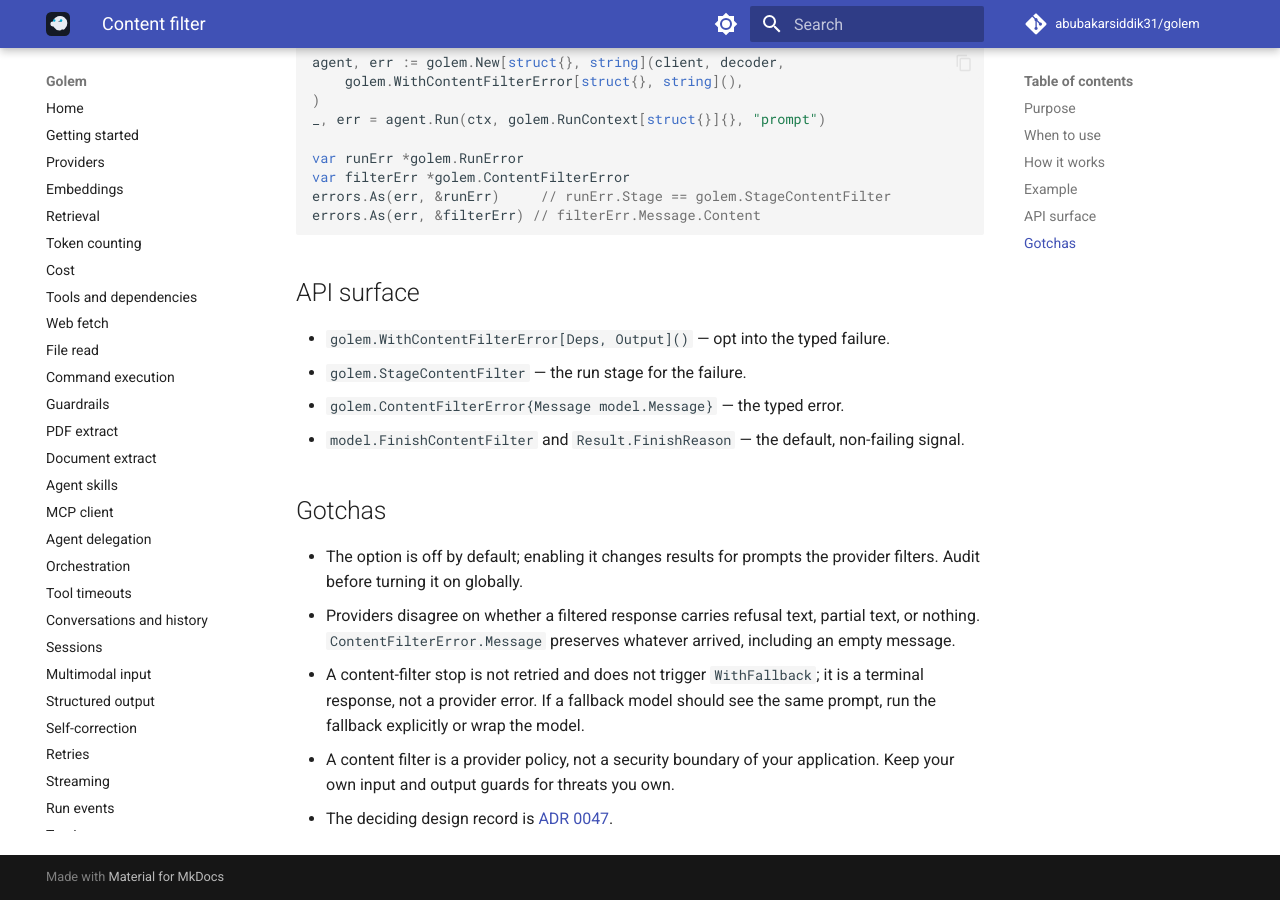
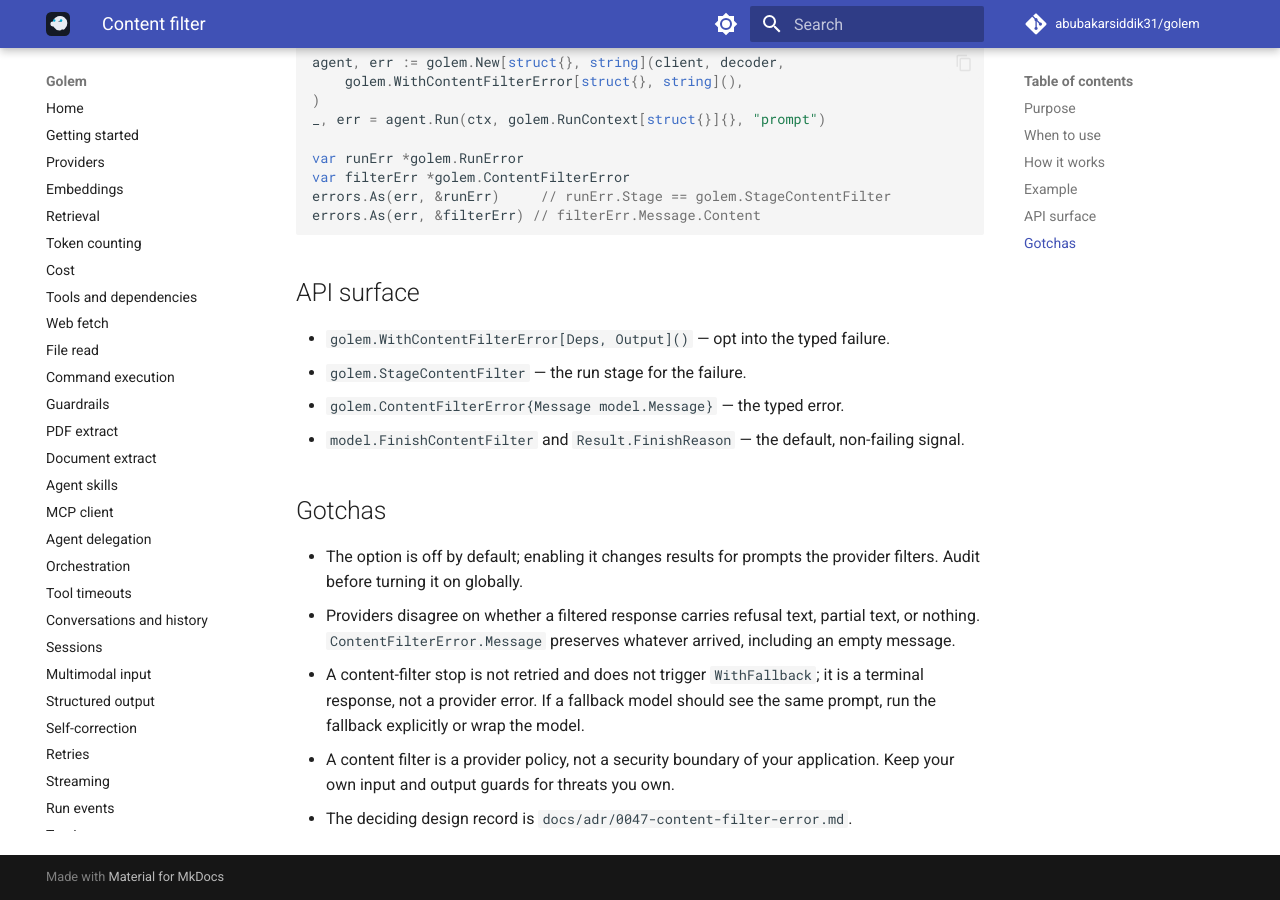
Before and after one commit to abubakarsiddik31/golem, an MkDocs documentation site: the page built from docs/guides/content-filter.md, in a window 1280 px wide and 900 px high, scrolled down 995 px. Built offline with MkDocs 1.6.1 and Material for MkDocs 9.7.7, drawn with Linux system fonts in a browser that asks for light colours; comment, search, counter and statistics services are not loaded.

Commit message:
docs(content-filter): keep published links inside the guides tree

````diff
--- a/docs/guides/content-filter.md
+++ b/docs/guides/content-filter.md
@@ -36,7 +36,7 @@ executing the call. Streaming and plain runs share the check.
 
 ## Example
 
-[`examples/content-filter`](../../examples/content-filter/main.go) runs
+`examples/content-filter` runs
 offline against a scripted model and shows both policies:
 
 ```go
@@ -71,4 +71,4 @@ errors.As(err, &filterErr) // filterErr.Message.Content
   or wrap the model.
 - A content filter is a provider policy, not a security boundary of your
   application. Keep your own input and output guards for threats you own.
-- The deciding design record is [ADR 0047](../adr/0047-content-filter-error.md).
+- The deciding design record is `docs/adr/0047-content-filter-error.md`.
````
